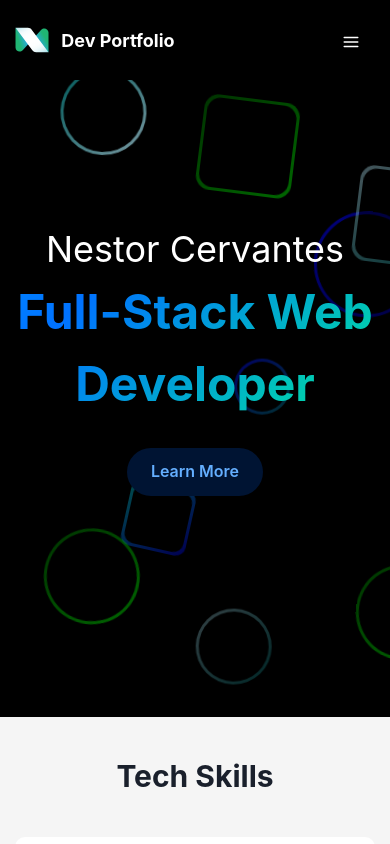
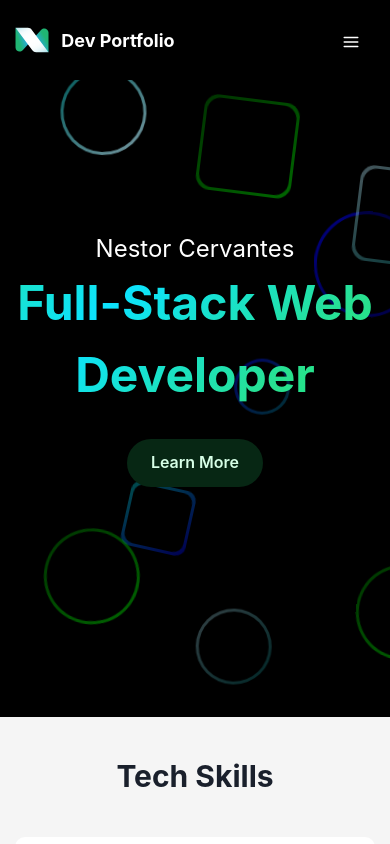
Before and after one commit to cnestordev/dev-portfolio, a React (Vite) app: page / in a window 390 px wide. Shown: the top 844 px of the page. Built offline with nearby package versions, Linux system fonts and the light colour scheme.

Commit message:
update responsiveness

```diff
--- /dev/null
+++ b/src/components/About.css
@@ -0,0 +1,8 @@
+.about-section {
+    background-color: #fff6ef;
+}
+
+.highlight-text {
+    font-weight: 600;
+    color: #6a9978;
+}
--- a/src/components/About.jsx
+++ b/src/components/About.jsx
@@ -9,13 +9,14 @@ import {
 import { MdOutlineEmail } from "react-icons/md";
 import campground from "../assets/camp5.svg";
 import { PAGE_PADDING_X, PAGE_PADDING_Y } from "../utils/constants";
+import "./About.css";
 
 export const About = () => {
   const showImage = useBreakpointValue({ base: false, lg: true });
 
   return (
     <Box
-      bg="#FFF8E1"
+      className="about-section"
       px={PAGE_PADDING_X}
       py={PAGE_PADDING_Y}
       display="flex"
@@ -29,7 +30,7 @@ export const About = () => {
         About Me
       </Heading>
       <Box
-        bg="#f1e1ad"
+        bg="#e9ded5"
         borderRadius="10px"
         mb={4}
         p={4}
@@ -52,29 +53,29 @@ export const About = () => {
         <Box flex="1" pr={{ md: 8 }} mb={{ base: 8, md: 0 }}>
           <Text fontSize="lg" lineHeight="tall">
             I&apos;ve always been driven by a{" "}
-            <Text as="span" color="teal.400" fontWeight="bold">
+            <Text as="span" className="highlight-text">
               deep curiosity for technology
             </Text>
             . From the moment I encountered my first computer, I was captivated
             by the intricate mechanics working under the hood. It inspires me to
             know that{" "}
-            <Text as="span" color="teal.400" fontWeight="bold">
+            <Text as="span" className="highlight-text">
               we can create meaningful solutions from scratch
             </Text>
             , and being part of that creative process is what drives me.
           </Text>
           <Text fontSize="lg" lineHeight="tall" mt={4}>
             As a{" "}
-            <Text as="span" color="teal.400" fontWeight="bold">
+            <Text as="span" className="highlight-text">
               full-stack web developer
             </Text>
             , I’m passionate about crafting applications that are not only
             functional but also{" "}
-            <Text as="span" color="teal.400" fontWeight="bold">
+            <Text as="span" className="highlight-text">
               user-friendly and impactful
             </Text>
             . When I’m not coding, I find joy in{" "}
-            <Text as="span" color="teal.400" fontWeight="bold">
+            <Text as="span" className="highlight-text">
               camping, traveling, and discovering new sights
             </Text>
             , bringing the same curiosity and creativity to every aspect of my
--- a/src/components/Home.css
+++ b/src/components/Home.css
@@ -23,9 +23,9 @@
 }
 
 .animated-gradient-text {
-  background: linear-gradient(135deg, #00c6ff, #0072ff, #00ff85);
+  background: linear-gradient(135deg, #00ff85, #28e08d, #0ce3ff, #28e08d, #00ff85);
   background-size: 200% 200%;
   -webkit-background-clip: text;
   -webkit-text-fill-color: transparent;
-  animation: gradientAnimation 5s ease infinite;
+  animation: gradientAnimation 3s ease infinite;
 }
--- a/src/components/Home.jsx
+++ b/src/components/Home.jsx
@@ -21,7 +21,7 @@ export const Home = () => {
 
       {/* Main Content */}
       <Box textAlign="center" zIndex={1}>
-        <Text fontSize="4xl" color="white">
+        <Text fontSize={{ base: "2xl", sm: "3xl" }} color="white">
           Nestor Cervantes
         </Text>
         <Text
--- a/src/components/SvgImage.css
+++ b/src/components/SvgImage.css
@@ -1,5 +1,17 @@
 svg.svg-image {
   position: absolute;
-  bottom: -5px;
+  bottom: -95px;
   left: 0;
 }
+
+@media (max-width: 1550px) {
+  svg.svg-image {
+    bottom: -35px;
+  }
+}
+
+@media (max-width: 1000px) {
+  svg.svg-image {
+    bottom: -5px;
+  }
+}
--- a/src/components/SvgImage.jsx
+++ b/src/components/SvgImage.jsx
@@ -1,12 +1,16 @@
-import "./SvgImage.css"
+import "./SvgImage.css";
 
-export const SvgImgage = () => {
+export const SvgImage = () => {
   return (
-    <svg className="svg-image" viewBox="0 0 1440 320">
+    <svg
+      className="svg-image"
+      viewBox="0 0 1440 120"
+      xmlns="http://www.w3.org/2000/svg"
+    >
       <path
-        fill="#fff7e4"
+        fill="#fff6ef"
         fillOpacity="1"
-        d="M0,288L48,282.7C96,277,192,267,288,261.3C384,256,480,256,576,261.3C672,267,768,277,864,288C960,299,1056,309,1152,309.3C1248,309,1344,299,1392,293.3L1440,288L1440,320L1392,320C1344,320,1248,320,1152,320C1056,320,960,320,864,320C768,320,672,320,576,320C480,320,384,320,288,320C192,320,96,320,48,320L0,320Z"
+        d="M0,40 C60,35,120,45,180,40 C240,35,300,25,360,30 C420,35,480,45,540,40 C600,35,660,25,720,30 C780,35,840,45,900,40 C960,35,1020,25,1080,30 C1140,35,1200,45,1260,40 C1320,35,1380,25,1440,30 L1440,120 L0,120 Z"
       ></path>
     </svg>
   );
--- a/src/components/project/Project.jsx
+++ b/src/components/project/Project.jsx
@@ -11,7 +11,7 @@ import { FaGithub } from "react-icons/fa";
 import taskboard from "../../assets/task-taskboard.png";
 import { PAGE_PADDING_X, PAGE_PADDING_Y } from "../../utils/constants";
 import { techIcons } from "../../utils/techIcons";
-import { SvgImgage } from "../SvgImage";
+import { SvgImage } from "../SvgImage";
 import { TwoColumnLayout } from "../TwoColumnLayout";
 import { ProjectDescription } from "./ProjectDescription";
 
@@ -74,9 +74,9 @@ export const Project = () => {
       <Flex gap={4}>
         <Button
           variant="actionButton"
-          bg="lightgray"
-          _hover={{ background: "#9caab9", color: "black" }}
-          color="black"
+          bg="#b8c9dd"
+          _hover={{ background: "#a1b4cb", color: "#001433" }}
+          color="#363e47"
           as={Link}
           href="https://task-mgr.tech"
           target="_blank"
@@ -86,9 +86,9 @@ export const Project = () => {
         </Button>
         <Button
           variant="actionButton"
-          bg="lightgray"
-          _hover={{ background: "#9caab9", color: "black" }}
-          color="black"
+          bg="#b8c9dd"
+          _hover={{ background: "#a1b4cb", color: "#001433" }}
+          color="#363e47"
           as={Link}
           href="https://github.com/cnestordev/task-manager"
           target="_blank"
@@ -132,7 +132,7 @@ export const Project = () => {
           rightContent={rightContent}
         />
       </Flex>
-      <SvgImgage />
+      <SvgImage />
     </Box>
   );
 };
--- a/src/theme/theme.js
+++ b/src/theme/theme.js
@@ -25,18 +25,18 @@ const theme = extendTheme({
                     padding: '23px',
                     color: 'white',
                     _hover: {
-                        bg: '#001433',
-                        color: '#64afff'
+                        bg: '#072714',
+                        color: '#d7ffe7'
                     },
                 },
                 actionButton: {
                     border: '1px solid transparent',
                     borderRadius: '50px',
                     padding: '23px',
-                    bg: '#001433',
-                    color: '#64afff',
+                    bg: '#072714',
+                    color: '#d7ffe7',
                     _hover: {
-                        bg: "#01255d",
+                        bg: "#01230f",
                         color: "#ffffff"
                     },
                 },
```
